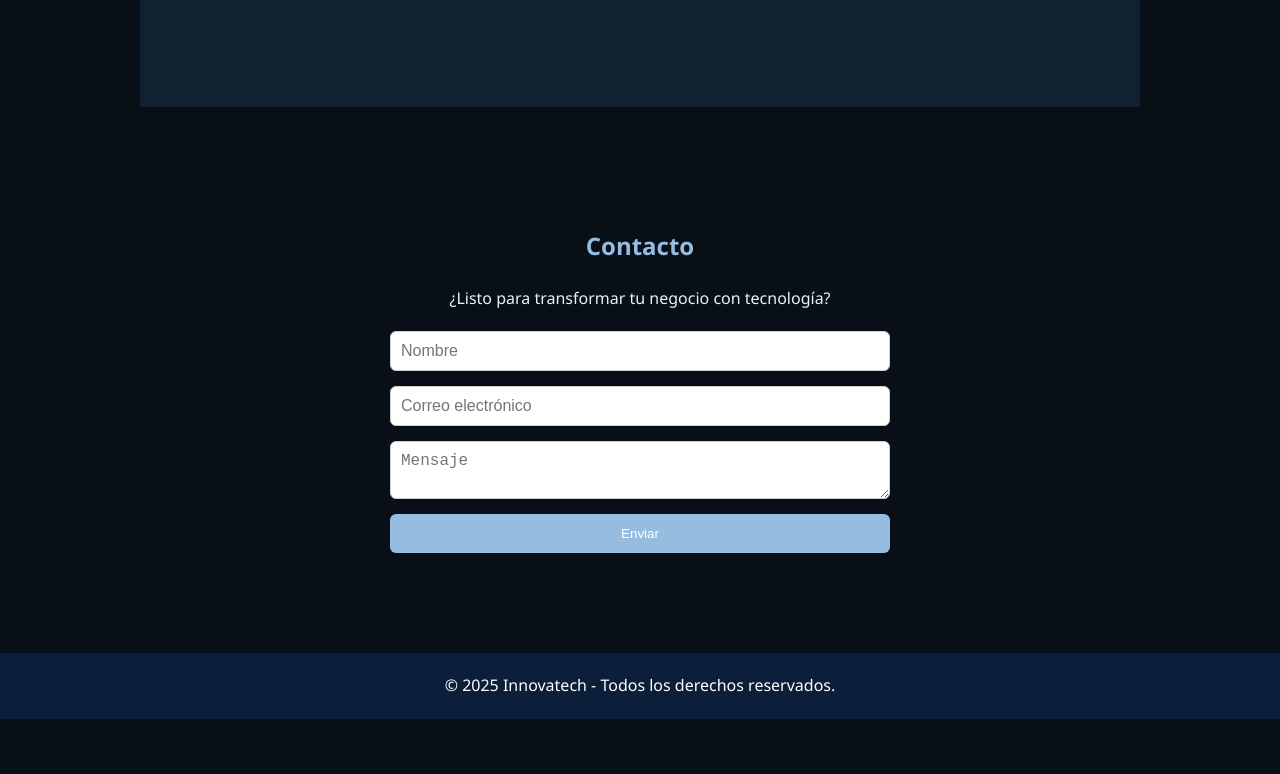
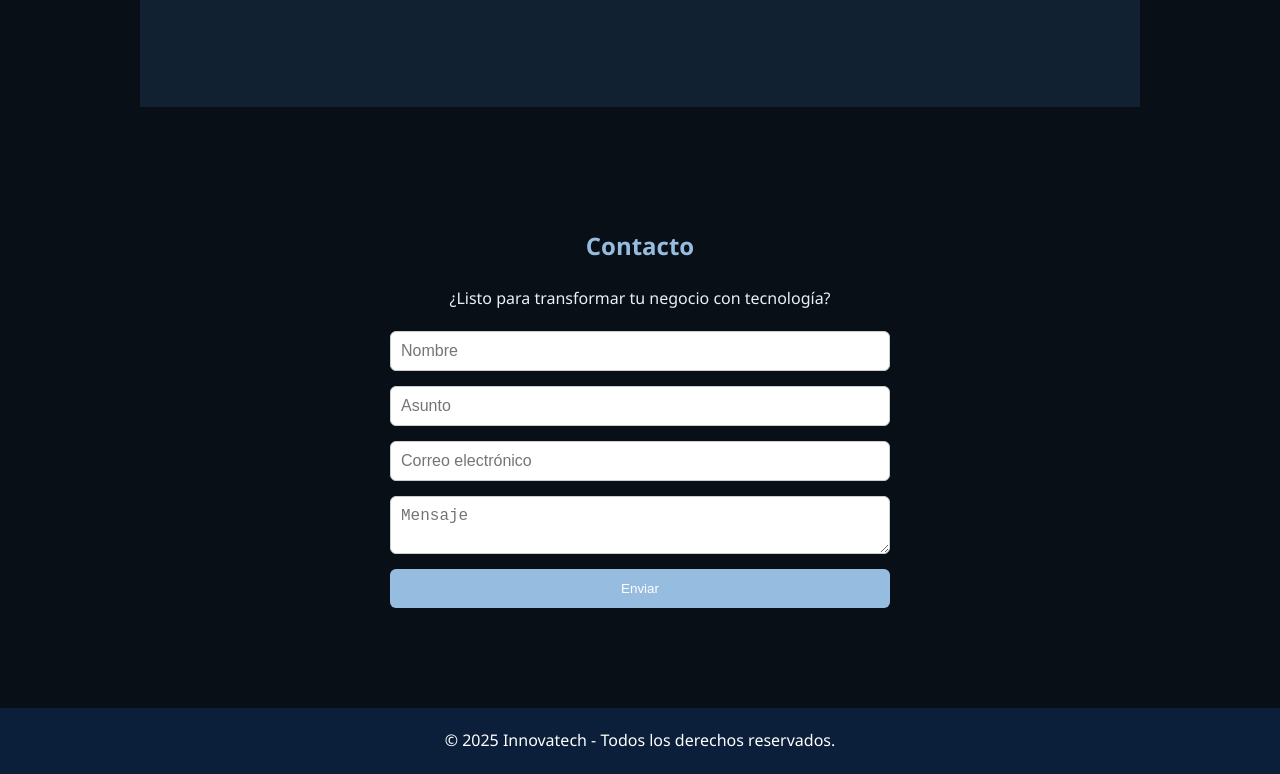
Before and after one commit to ThyagoKoremba/ProgramacionWebGrupo2, a website: page FrontEnd/Pages/Index.html in a window 1280 px wide. Shown: the part 2124-2898 px from the top of the page. Before the commit the page ends 2843 px from the top, so only its background shows below. Drawn offline with Linux system fonts and the light colour scheme; no server answers.

Commit message:
Se agrega Asunto al formulario

```diff
--- a/FrontEnd/Pages/Index.html
+++ b/FrontEnd/Pages/Index.html
@@ -91,6 +91,7 @@
             <p>¿Listo para transformar tu negocio con tecnología?</p>
             <form>
                 <input type="text" placeholder="Nombre" required>
+                <input type="asunto" placeholder="Asunto" required>
                 <input type="email" placeholder="Correo electrónico" required>
                 <textarea placeholder="Mensaje" required></textarea>
                 <button type="submit" class="button-primary">Enviar</button>
```
